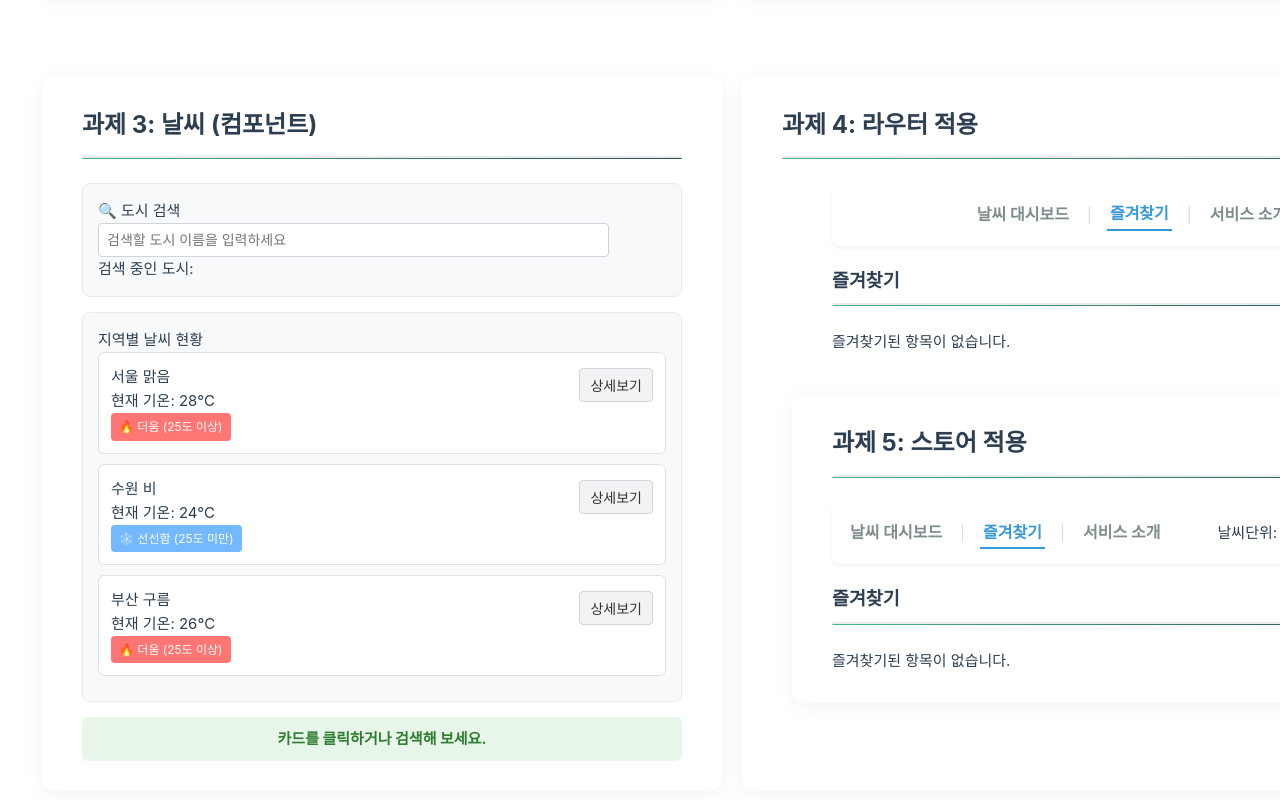
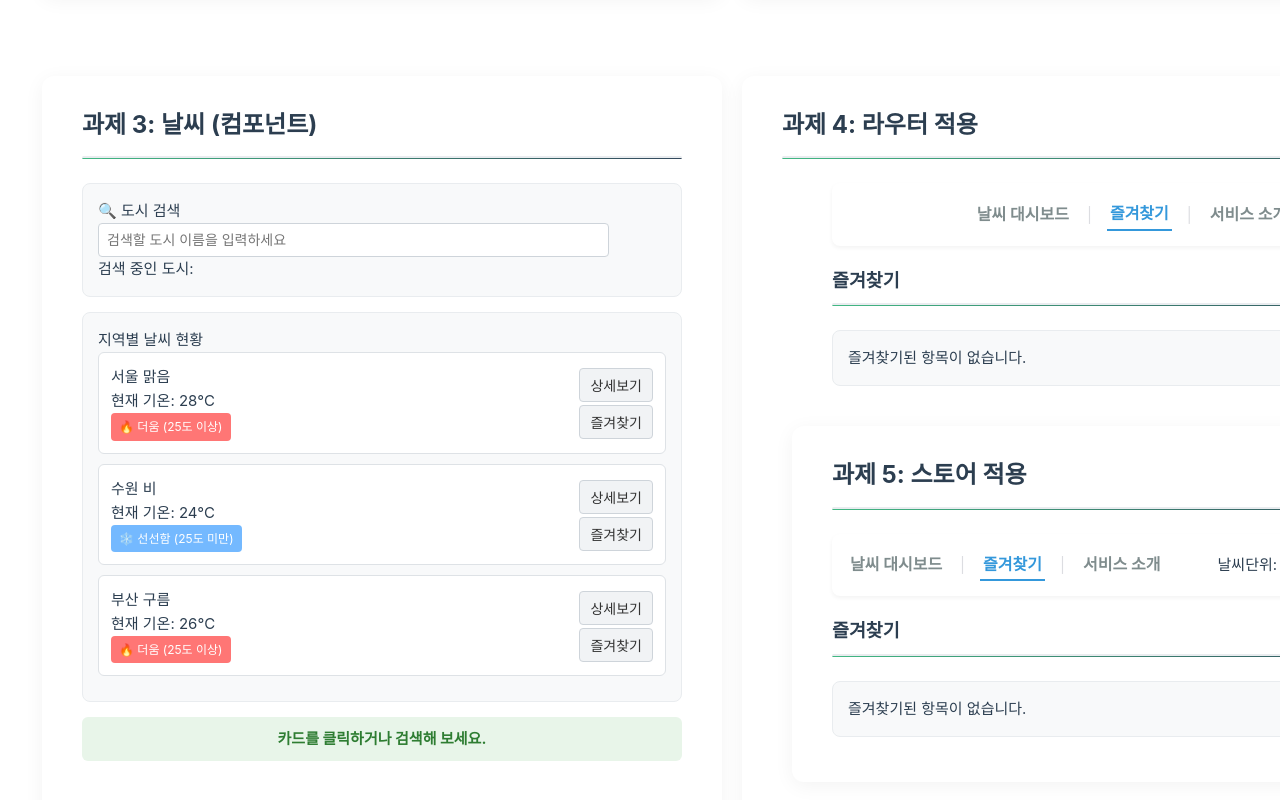
Before and after one commit to dewevrei/skala-vue, a Vue app: page /favorites in a window 1280 px wide. Shown: the part 759-1559 px from the top of the page. Built offline with nearby package versions, Linux system fonts and the light colour scheme.

Commit message:
feat: 'favoriteStore'를 추가해 즐겨찾기 기능 추가

```diff
--- a/src/components/exercise/WeatherCard.vue
+++ b/src/components/exercise/WeatherCard.vue
@@ -1,6 +1,7 @@
 <script setup>
 import { computed } from 'vue'
 import { useConfigStore } from '@/stores/configStore'
+import { useFavoriteStore } from '@/stores/favoriteStore'
 
 const props = defineProps({
   cityItem: { type: Object, required: true },
@@ -9,6 +10,7 @@ const props = defineProps({
 const emit = defineEmits(['select-card', 'click-detail'])
 
 const configStore = useConfigStore()
+const favoriteStore = useFavoriteStore()
 // 스토어의 상태값이 fahrenheit일 때만 화씨 공식 적용 연산
 const displayTemp = computed(() => {
   const rawTemp = props.cityItem.temp
@@ -28,6 +30,9 @@ const displayTemp = computed(() => {
     <span class="badge cool" v-else>❄️ 선선함 (25도 미만)</span>
     <button class="btn-detail" @click.stop="emit('click-detail', cityItem.name, cityItem.status)">
       상세보기
+    </button>
+    <button class="btn-favorite" @click.stop="favoriteStore.toggleFavorite(cityItem)">
+      {{ favoriteStore.isFavorite(cityItem.id) ? '즐겨찾기 해제' : '즐겨찾기' }}
     </button>
   </section>
 </template>
@@ -62,4 +67,11 @@ const displayTemp = computed(() => {
   padding: 6px 10px;
   cursor: pointer;
 }
+.btn-favorite {
+  position: absolute;
+  top: 52px;
+  right: 12px;
+  padding: 6px 10px;
+  cursor: pointer;
+}
 </style>
--- /dev/null
+++ b/src/stores/favoriteStore.js
@@ -0,0 +1,34 @@
+import { ref } from 'vue'
+import { defineStore } from 'pinia'
+
+export const useFavoriteStore = defineStore('favorite', () => {
+  // 1. state: 사용자가 즐겨찾기한 도시의 날씨 정보를 배열로 저장
+  // 초기 값은 즐겨찾기한 도시가 없는 빈 배열
+  const favorites = ref([])
+
+  // 2. getters: 전달받은 도시 id가 즐겨찾기 배열에 존재하는지 확인
+  function isFavorite(cityId) {
+    return favorites.value.some((item) => item.id === cityId)
+  }
+
+  // 3. action: 즐겨찾기에 없는 도시는 추가하고, 이미 있는 도시는 제거
+  function toggleFavorite(cityItem) {
+    // 도시 id를 기준으로 중복 여부와 배열 위치를 확인
+    const index = favorites.value.findIndex((item) => item.id === cityItem.id)
+
+    // findIndex의 결과가 -1이면 아직 즐겨찾기하지 않은 도시이므로 추가
+    if (index === -1) {
+      favorites.value.push({ ...cityItem })
+      return
+    }
+
+    // 이미 즐겨찾기한 도시라면 찾은 위치의 항목을 제거
+    favorites.value.splice(index, 1)
+  }
+
+  return {
+    favorites,
+    isFavorite,
+    toggleFavorite,
+  }
+})
--- a/src/views/WeatherFavoriteView.vue
+++ b/src/views/WeatherFavoriteView.vue
@@ -1,7 +1,32 @@
+<script setup>
+import { useRouter } from 'vue-router'
+
+import BaseDashboardCard from '@/components/exercise/BaseDashboardCard.vue'
+import WeatherCard from '@/components/exercise/WeatherCard.vue'
+import { useFavoriteStore } from '@/stores/favoriteStore'
+
+const router = useRouter()
+const favoriteStore = useFavoriteStore()
+
+const handleDetailJump = (cityId) => {
+  router.push(`/weather/${cityId}`)
+}
+</script>
+
 <template>
   <div>
     <h3>즐겨찾기</h3>
     <hr />
-    <p>즐겨찾기된 항목이 없습니다.</p>
+
+    <BaseDashboardCard>
+      <WeatherCard
+        v-for="item in favoriteStore.favorites"
+        :key="item.id"
+        :city-item="item"
+        @click-detail="handleDetailJump(item.id)"
+      />
+
+      <p v-if="favoriteStore.favorites.length === 0">즐겨찾기된 항목이 없습니다.</p>
+    </BaseDashboardCard>
   </div>
 </template>
```
